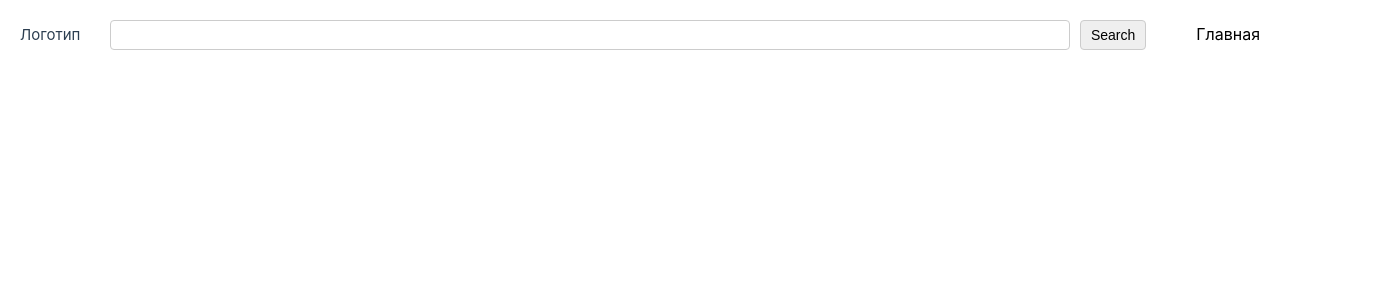
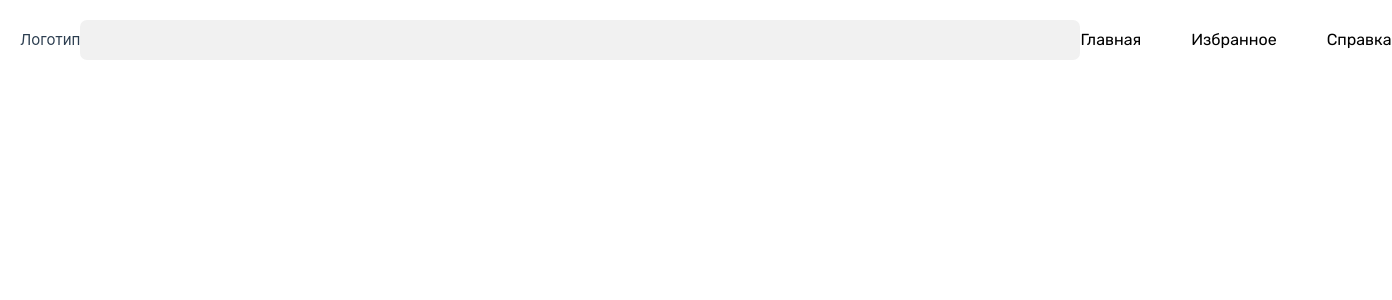
Before and after one commit to dashazh7/UnsplashApiClient, a Vue app: page /search in a window 1280 px wide. Shown: the top 300 px of the page, 1392 px wide, since content can reach past the window. Built offline with nearby package versions, Linux system fonts and the light colour scheme.

Commit message:
add font, add styles

```diff
--- a/src/assets/main.css
+++ b/src/assets/main.css
@@ -1 +1,2 @@
 @import './base.css';
+@import url('https://fonts.googleapis.com/css2?family=Rubik:ital,wght@0,300..900;1,300..900&display=swap');
--- a/src/components/Search.vue
+++ b/src/components/Search.vue
@@ -6,36 +6,28 @@ const emit = defineEmits(['search'])
 
 <template>
 <div class="search">
-<!--  <input v-model="queryString" type="text" @change="emit('search')">-->
-  <input v-model="queryString" type="text">
-  <button @click="emit('search')">Search</button>
+  <input v-model="queryString" type="text" @change="emit('search')">
 </div>
 </template>
 
 <style scoped>
+
 .search {
   display: flex;
-  flex-grow: 1;
-  margin-right: 50px;
-  margin-left: 30px;
+  justify-content: center;
 }
 
 input {
-  flex-grow: 1;
-  padding: 3px;
-  font-size: 14px;
-  height: 30px;
-  border: 1px solid #ccc;
-  border-radius: 4px;
+  font-family: "Rubik", sans-serif;
+  font-weight: 400;
+  font-size: 16px;
+  background-color: #F1F1F1;
+  width: 1000px;
+  height: 40px;
+  border: none;
+  border-radius: 7px;
+  outline: none;
+  padding: 10px 15px;
 }
 
-button {
-  margin-left: 10px;
-  padding: 2px 10px;
-  font-size: 14px;
-  height: 30px;
-  border: 1px solid #ccc;
-  border-radius: 4px;
-
-}
 </style>
--- a/src/views/Home.vue
+++ b/src/views/Home.vue
@@ -23,7 +23,7 @@ onBeforeMount(getDefaultPhotos)
 </script>
 
 <template>
-  <div>
+  <div class="container">
     <header class="header">
       <div class="logo">Логотип</div>
       <Search v-model="query" @search="onSearch"/>
@@ -33,28 +33,41 @@ onBeforeMount(getDefaultPhotos)
         <router-link to="/info" class="link">Справка</router-link>
       </div>
     </header>
+
+    <div class="photo-grid">
+      <template v-for="image in images" :key="image.id">
+        <Card :id="image.id" :url="image.urls.regular"/>
+      </template>
+    </div>
   </div>
 
-  <div class="photo-grid">
-    <template v-for="image in images" :key="image.id">
-      <Card :id="image.id" :url="image.urls.regular"/>
-    </template>
-  </div>
 </template>
 
 <style scoped>
+
+.container {
+  display: flex;
+  flex-direction: column;
+  align-items: center;
+  justify-content: center;
+}
+
 .photo-grid {
   display: flex;
   flex-wrap: wrap;
   gap: 20px;
+  justify-content: center;
   padding: 20px;
 }
 
 .header {
-  padding: 20px;
   display: flex;
   align-items: center;
   justify-content: space-between;
+  padding: 20px;
+  width: 100%;
+  margin-left: 20px;
+  margin-right: 20px;
 }
 
 .links {
@@ -63,9 +76,15 @@ onBeforeMount(getDefaultPhotos)
 }
 
 .link {
+  font-family: "Rubik", sans-serif;
+  font-weight: 400;
   text-decoration: none;
   color: #000;
   font-size: 16px;
 }
 
+.router-link-active {
+  font-weight: bold;
+}
+
 </style>
--- a/src/views/Search.vue
+++ b/src/views/Search.vue
@@ -20,11 +20,14 @@ onBeforeMount(onSearch);
 
 <template>
 
+  <div class="container">
     <header class="header">
       <div class="logo">Логотип</div>
       <Search v-model="query" @search="onSearch"/>
       <div class="links">
         <router-link to="/" class="link">Главная</router-link>
+        <router-link to="/saved" class="link">Избранное</router-link>
+        <router-link to="/info" class="link">Справка</router-link>
       </div>
     </header>
 
@@ -33,21 +36,34 @@ onBeforeMount(onSearch);
         <Card :id="image.id" :url="image.urls.regular"/>
       </template>
     </div>
+  </div>
 </template>
 
 <style scoped>
+
+.container {
+  display: flex;
+  flex-direction: column;
+  align-items: center;
+  justify-content: center;
+}
+
 .photo-grid {
   display: flex;
   flex-wrap: wrap;
   gap: 20px;
+  justify-content: center;
   padding: 20px;
 }
 
 .header {
-  padding: 20px;
   display: flex;
   align-items: center;
   justify-content: space-between;
+  padding: 20px;
+  width: 100%;
+  margin-left: 20px;
+  margin-right: 20px;
 }
 
 .links {
@@ -56,6 +72,8 @@ onBeforeMount(onSearch);
 }
 
 .link {
+  font-family: "Rubik", sans-serif;
+  font-weight: 400;
   text-decoration: none;
   color: #000;
   font-size: 16px;
```
Lines whose indentation alone changed are shown as unchanged.
